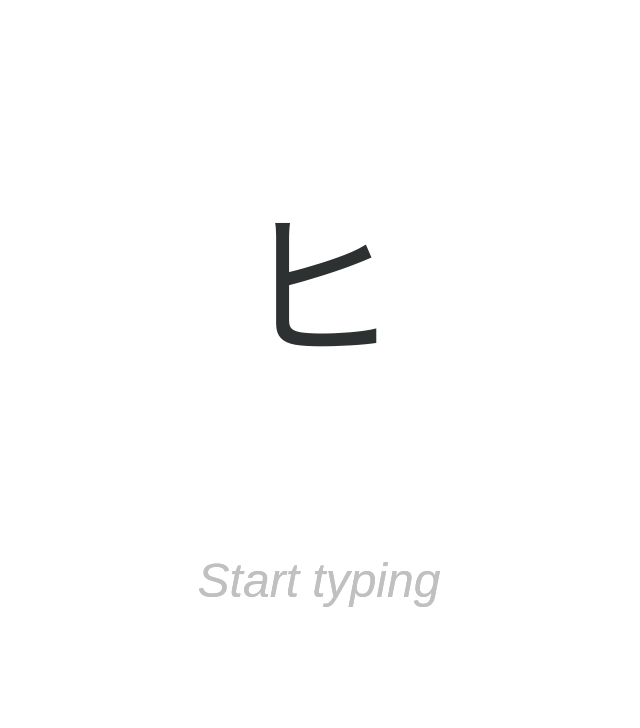
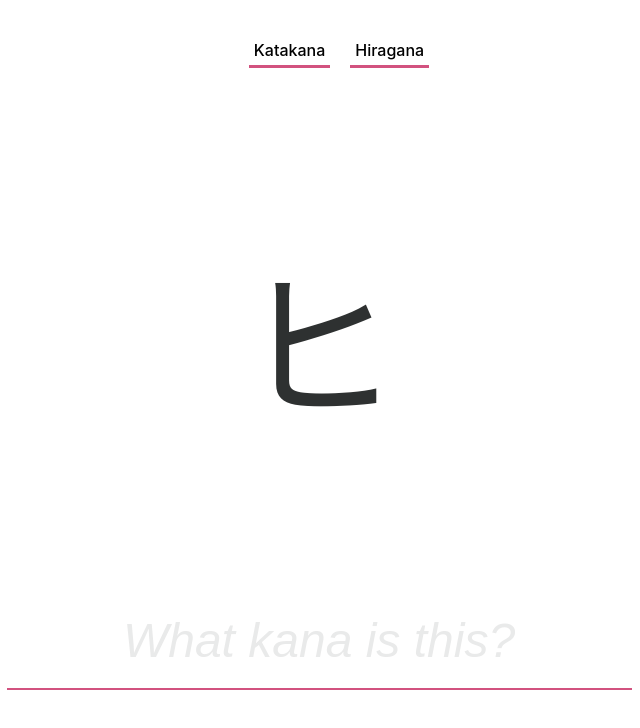
Before and after one commit to porthunt/kantan, a React (Create React App) app: page / in a window 1280 px wide. Shown: the top 728 px of the page, without its empty margins (321-961 px from the left). Built offline with nearby package versions, Linux system fonts and the light colour scheme; the HTML template or start-up script is replaced by a standard one.

Commit message:
Adding katakana/hiragana selector

```diff
--- a/package.json
+++ b/package.json
@@ -8,7 +8,8 @@
     "@testing-library/user-event": "^7.1.2",
     "react": "^16.13.1",
     "react-dom": "^16.13.1",
-    "react-scripts": "3.4.1"
+    "react-scripts": "3.4.1",
+    "react-toastify": "^6.0.8"
   },
   "scripts": {
     "start": "react-scripts start",
--- a/src/App.js
+++ b/src/App.js
@@ -1,21 +1,25 @@
 import React from 'react';
 import { useState, useEffect, useRef } from 'react';
+import { toast, ToastContainer } from 'react-toastify';
 import Kana from './Kana/Kana';
 import KanaInput from './KanaInput/KanaInput';
+import KanaSelector from './KanaSelector/KanaSelector';
 import hiragana from './characters/hiragana';
 import katakana from './characters/katakana';
 import './App.css';
+import 'react-toastify/dist/ReactToastify.css';
 
 const App = () => {
 
-  const kanas = [...hiragana, ...katakana];
-
+  const [validKanaState, setValidKanaState] = useState("");
+  const [inputValueState, setInputValueState] = useState("");
+  const [selectedKanasState, setSelectedKanasState] = useState(["hiragana", "katakana"]);
+  const [availableKanas, setAvailableKanas] = useState([...hiragana, ...katakana]);
   const [kanaState, setKanaState] = useState(() => {
+    let kanas = [...hiragana, ...katakana];
     const rand = Math.floor(1 + Math.random() * (kanas.length - 1));
     return kanas[rand];
   });
-  const [validKanaState, setValidKanaState] = useState("");
-  const [inputValueState, setInputValueState] = useState("");
 
   const inputRef = useRef(null);
   useEffect(() => {
@@ -23,8 +27,8 @@ const App = () => {
   }, []);
 
   const refresh = () => {
-    const rand = Math.floor(1 + Math.random() * (kanas.length - 1));
-    setKanaState(kanas[rand]);
+    const rand = Math.floor(1 + Math.random() * (availableKanas.length - 1));
+    setKanaState(availableKanas[rand]);
     setInputValueState("");
     setValidKanaState("");
   }
@@ -40,8 +44,46 @@ const App = () => {
       setValidKanaState("");
   }
 
+  const modifyAvailableKanas = (currentKanas) => {
+    let availableKanas = [];
+    if (currentKanas.includes("hiragana"))
+      availableKanas = [...availableKanas, ...hiragana];
+
+    if (currentKanas.includes("katakana"))
+      availableKanas = [...availableKanas, ...katakana];
+
+    setAvailableKanas(availableKanas);
+    refresh();
+  }
+
+  const untoggleKana = (kana) => {
+    const currentKanas = [...selectedKanasState];
+    let indexKana = currentKanas.indexOf(kana);
+    if (indexKana > -1 && currentKanas.length === 1)
+      toast.error("You can't unselect all!", {
+        autoClose: 1000,
+        hideProgressBar: true,
+        closeOnClick: true,
+        pauseOnHover: false,
+        draggable: true,
+        progress: undefined,
+      });
+    else {
+      if (indexKana > -1 && currentKanas.length >= 2)
+        currentKanas.splice(indexKana, 1);
+      else
+        currentKanas.push(kana);
+      setSelectedKanasState(currentKanas);
+      modifyAvailableKanas(currentKanas);
+    }
+  }
+
+
+
   return (
     <div className="App">
+        <ToastContainer />
+        <KanaSelector selected={selectedKanasState} click={untoggleKana} />
         <Kana kana={kanaState["key"]} validity={validKanaState} />
         <KanaInput
           reference={inputRef}
--- a/src/KanaInput/KanaInput.css
+++ b/src/KanaInput/KanaInput.css
@@ -1,10 +1,9 @@
 input {
     border: 0;
-    background-color: transparent;
+    border-bottom: 2px solid #d2527f;
+    padding-bottom: 20px;
     font-size: 3em;
     text-align: center;
-    color: transparent;
-    text-shadow: 0 0 0 #2e3131;
   }
 
   input:focus{
@@ -13,16 +12,16 @@ input {
 
   input::placeholder {
     color: #2e3131;
-    opacity: .3;
+    opacity: .1;
     font-style: italic;
   }
 
   input:-ms-input-placeholder {
     color: #2e3131;
-    opacity: .3;
+    opacity: .1;
   }
 
   input::-ms-input-placeholder {
     color: #2e3131;
-    opacity: .3;
+    opacity: .1;
   }
--- a/src/KanaInput/KanaInput.js
+++ b/src/KanaInput/KanaInput.js
@@ -1,12 +1,12 @@
 import React from 'react';
 import './KanaInput.css';
 
-const Kana = (props) => {
+const KanaInput = (props) => {
     return (
         <input
         ref={props.reference}
         className={props.className}
-        placeholder="Start typing"
+        placeholder="What kana is this?"
         type="text"
         id="kana"
         name="kana"
@@ -15,4 +15,4 @@ const Kana = (props) => {
     );
 }
 
-export default Kana;
+export default KanaInput;
--- /dev/null
+++ b/src/KanaSelector/KanaSelector.css
@@ -0,0 +1,15 @@
+ul.menu > li {
+    display: inline;
+    margin: 10px;
+    cursor: pointer;
+    padding: 5px;
+    font-weight: 500;
+}
+
+ul.menu > li.selected {
+    border-bottom: 3px solid #d2527f;
+}
+
+ul.menu {
+    margin-top: 40px;
+}
--- /dev/null
+++ b/src/KanaSelector/KanaSelector.js
@@ -0,0 +1,17 @@
+import React from 'react';
+import './KanaSelector.css';
+
+const KanaSelector = (props) => {
+    return (
+        <ul className="menu">
+            <li onClick={() => props.click("katakana")} className={props.selected.includes("katakana") ? 'selected' : null}>
+                Katakana
+            </li>
+            <li onClick={() => props.click("hiragana")} className={props.selected.includes("hiragana") ? 'selected' : null}
+                >Hiragana
+            </li>
+        </ul>
+    );
+}
+
+export default KanaSelector;
--- a/src/characters/hiragana.js
+++ b/src/characters/hiragana.js
@@ -117,9 +117,9 @@ const hiragana = [
     {"key": "ぎゅ", "value": "gyu"},
     {"key": "ぎょ", "value": "gyo"},
 
-    {"key": "じゃ", "value": "ja"},
-    {"key": "じゅ", "value": "ju"},
-    {"key": "じょ", "value": "jo"},
+    {"key": "じゃ", "value": "jya"},
+    {"key": "じゅ", "value": "jyu"},
+    {"key": "じょ", "value": "jyo"},
 
     {"key": "びゃ", "value": "bya"},
     {"key": "びゅ", "value": "byu"},
```
Also changed, not shown: 1 other file (tests, documents, lock files or other folders).
